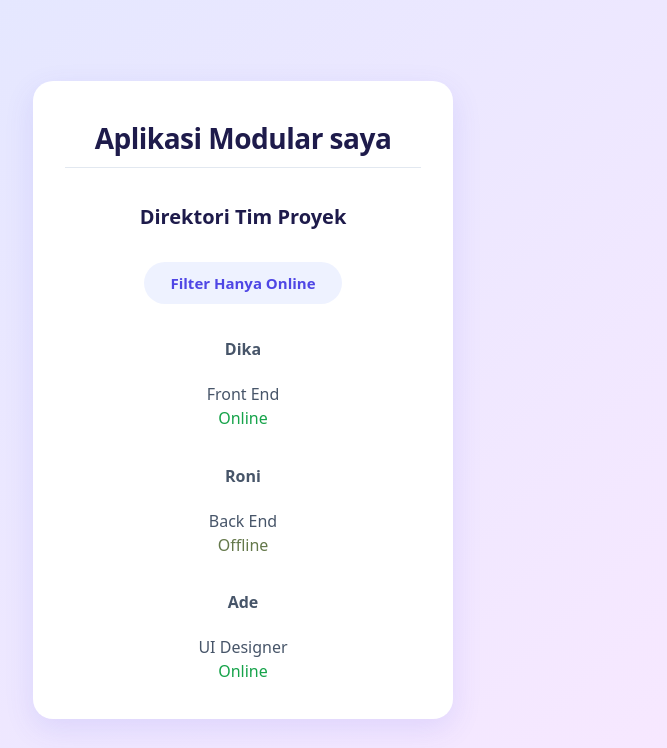
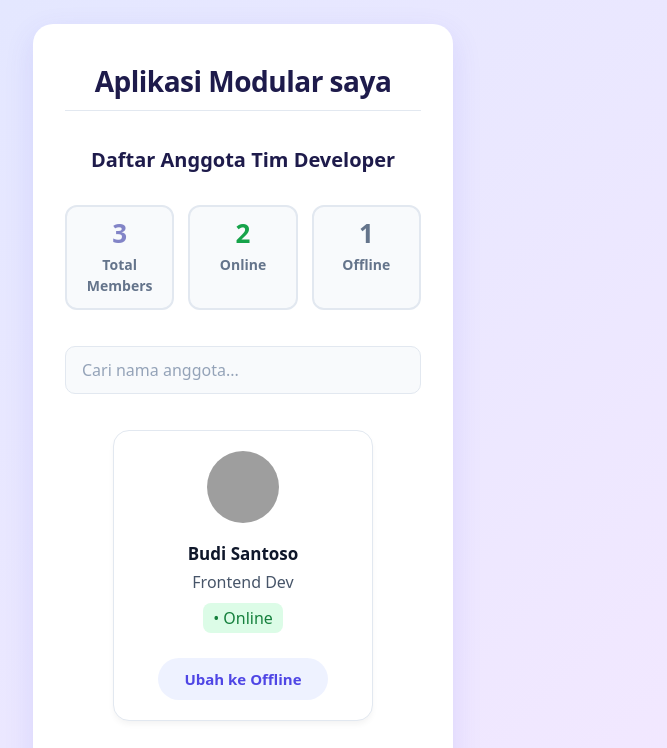
Before and after one commit to Roni-Kurnia/pelatihanKerja, a React (Vite) app: page / in a window 1280 px wide. Shown: the top 748 px of the page, without its empty margins (397-1064 px from the left). Built offline with nearby package versions, Linux system fonts and the light colour scheme; grey boxes are pictures that could not be loaded.

Commit message:
1.4 sementara

```diff
--- a/src/App.css
+++ b/src/App.css
@@ -152,3 +152,154 @@
     transform: translateY(0);
   }
 }
+
+/* ===== Team Directory ===== */
+.team-container {
+  width: 100%;
+}
+
+.stats-bar {
+  display: grid;
+  grid-template-columns: repeat(3, 1fr);
+  gap: 10px;
+  width: 100%;
+}
+
+.stat-box {
+  display: flex;
+  flex-direction: column;
+  gap: 2px;
+  padding: 14px 6px;
+  background: #f8fafc;
+  border: 1px solid var(--border);
+  border-radius: 12px;
+}
+
+.stat-number {
+  font-size: 26px;
+  font-weight: 700;
+  line-height: 1.1;
+  color: var(--text-h);
+}
+
+.stat-label {
+  font-size: 12px;
+  color: var(--text);
+}
+
+.stat-online .stat-number {
+  color: #16a34a;
+}
+
+.stat-offline .stat-number {
+  color: #64748b;
+}
+
+.card-item {
+  width: 100%;
+  padding: 14px 16px;
+  text-align: left;
+  background: #fff;
+  border: 1px solid var(--border);
+  border-radius: 12px;
+  transition: box-shadow 0.2s, transform 0.2s;
+}
+
+.card-item:hover {
+  box-shadow: 0 6px 16px rgba(79, 70, 229, 0.1);
+  transform: translateY(-1px);
+}
+
+.card-item h4 {
+  margin: 0;
+  font-size: 16px;
+  color: var(--text-h);
+}
+
+.card-item p {
+  margin: 2px 0 8px;
+  font-size: 14px;
+}
+
+.status {
+  display: inline-block;
+  padding: 2px 10px;
+  font-size: 12px;
+  font-weight: 600;
+  border-radius: 999px;
+}
+
+.status.online {
+  color: #15803d;
+  background: #dcfce7;
+}
+
+.status.offline {
+  color: #64748b;
+  background: #f1f5f9;
+}
+
+.empty-state {
+  width: 100%;
+  padding: 14px 16px;
+  font-size: 15px;
+  color: #92400e;
+  background: #fffbeb;
+  border: 1px solid #fde68a;
+  border-radius: 12px;
+}
+
+/* src/App.css (Tambahkan di bagian bawah) */
+
+.directory-container { max-width: 900px; margin: 0 auto; padding: 24px; text-align: center; }
+.directory-title { font-size: 28px; color: #0f172a; margin-bottom: 16px; }
+
+/* Widget 3-Card Statistik (Hasil Tugas Modul 1.3 - Desain Tetap Utuh) */
+.stats-bar {
+  display: grid; grid-template-columns: repeat(3, 1fr);
+  gap: 14px; max-width: 500px; margin: 0 auto 24px auto;
+}
+.stat-box {
+  background: #f8fafc; border: 2px solid #e2e8f0;
+  border-radius: 12px; padding: 12px 16px; text-align: center;
+}
+.stat-num { font-size: 26px; font-weight: 800; color: #8284c7; line-height: 1.1; }
+.stat-num.online { color: #16a34a; }
+.stat-num.offline { color: #64748b; }
+.stat-label { font-size: 14px; font-weight: 600; color: #64748b; margin-top: 4px; }
+
+.search-input {
+  width: 100%; max-width: 420px; padding: 12px 18px;
+  border: 1.5px solid #cbd5e1; border-radius: 18px;
+  font-size: 16px; margin-bottom: 24px; outline: none;
+}
+.search-input:focus { border-color: #3b82f6; }
+
+/* Grid Responsif Pengganti List Vertikal 1.3 */
+.team-grid {
+  display: grid; grid-template-columns: repeat(auto-fill, minmax(260px, 1fr));
+  gap: 28px;
+}
+
+.team-card {
+  background: #ffffff; border: 1px solid #e2e8f0;
+  border-radius: 16px; padding: 20px; box-shadow: 0 4px 6px -1px rgba(0,0,0,0.05);
+}
+.card-avatar { width: 72px; height: 72px; border-radius: 50%; margin-bottom: 12px; }
+.card-name { font-size: 20px; font-weight: 700; color: #0f172a; margin-bottom: 4px; }
+.card-role { font-size: 15px; color: #64748b; margin-bottom: 12px; }
+.badge-online { background: #dcfce7; color: #15803d; padding: 4px 10px; border-radius: 8px; }
+.badge-offline { background: #f1f5f9; color: #64748b; padding: 4px 10px; border-radius: 8px; }
+
+.btn-status-toggle {
+  margin-top: 14px; padding: 8px 14px; border: none;
+  background: #0f172a; color: #ffffff; border-radius: 8px;
+  cursor: pointer; font-weight: 600;
+}
+
+/* CSS Tambahan: Badges, Stars & Empty State (Tugas Mandiri) */
+.card-badges { display: flex; justify-content: center; gap: 8px; margin-bottom: 14px; }
+.badge-stars { background: #fef3c7; color: #b45309; padding: 4px 18px; border-radius: 8px; font-size: 13px; font-weight: 600; }
+.card-actions { display: flex; justify-content: center; gap: 8px; }
+.btn-star { margin-top: 14px; padding: 8px 14px; border: 1px solid #f59e0b; background: #fffbeb; color: #b45309; border-radius: 8px; cursor: pointer; font-weight: 600; }
+.empty-state { grid-column: 1 / -1; background: #fffbeb; border: 2px dashed #f59e0b; border-radius: 12px; padding: 28px; text-align: center; color: #b45309; font-weight: 600; }
--- /dev/null
+++ b/src/components/TeamCard.jsx
@@ -0,0 +1,29 @@
+function TeamCard({ id, name, role, avatar, status, onToggleStatus }) {
+  return (
+    <div className="team-card">
+      <img src={avatar} alt={name} className="card-avatar" />
+
+      <div className="card-info">
+        <h3 className="card-name">{name}</h3>
+        <p className="card-role">{role}</p>
+
+        <div style={{ marginBottom: '14px' }}>
+          <span className={`badge ${status === 'Online' ? 'badge-online' : 'badge-offline'}`}>
+            • {status}
+          </span>
+        </div>
+
+        <div className="card-actions">
+          <button
+            className="btn-status-toggle"
+            onClick={() => onToggleStatus(id)}
+          >
+            Ubah ke {status === 'Online' ? 'Offline' : 'Online'}
+          </button>
+        </div>
+      </div>
+    </div>
+  );
+}
+
+export default TeamCard;
--- a/src/components/TeamDirectory.jsx
+++ b/src/components/TeamDirectory.jsx
@@ -1,35 +1,77 @@
-import { useState } from "react";
-
-const daftarAnggota = [
-    { id: '1', nama: 'Dika', peran: 'Front End', isOnline: true },
-    { id: '2', nama: 'Roni', peran: 'Back End', isOnline: false },
-    { id: '3', nama: 'Ade', peran: 'UI Designer', isOnline: true }
-];
+// src/components/TeamDirectory.jsx (Bagian 1: State & Logika Bisnis)
+import { useState } from 'react';
+import TeamCard from './TeamCard';
 
 function TeamDirectory() {
-    const [hanyaOnline, setHanyaOnline] = useState(false);
-    const dataTampil = hanyaOnline
-        ? daftarAnggota.filter((i) => i.isOnline)
-        : daftarAnggota;
+  const [members, setMembers] = useState([
+    { id: 1, name: 'Budi Santoso', role: 'Frontend Dev', status: 'Online', avatar: 'https://i.pravatar.cc/150?u=1' },
+    { id: 2, name: 'Siti Rahma', role: 'UI/UX Designer', status: 'Offline', avatar: 'https://i.pravatar.cc/150?u=2' },
+    { id: 3, name: 'Ahmad Fauzi', role: 'Backend Engineer', status: 'Online', avatar: 'https://i.pravatar.cc/150?u=3' }
+  ]);
+  const [searchTerm, setSearchTerm] = useState('');
 
-    return (
-        <div className="team-container">
-            <h2>Direktori Tim Proyek</h2>
-            <button onClick={() => setHanyaOnline(!hanyaOnline)}>
-                {hanyaOnline ? 'Tampilkan Semua' : 'Filter Hanya Online'}
-            </button>
-            {dataTampil.map((anggota) => (
-                <div className="card-item" key={anggota.id}>
-                    <h4>{anggota.nama}</h4>
-                    <p>{anggota.peran}</p>
-                    <span style={{color: anggota.isOnline ? '#16a34a' : '#64784a'}}>
-                        {anggota.isOnline ? 'Online' : 'Offline'}
-                    </span>
-                </div>
-            ))}
+  // 1. Kalkulasi Widget 3-Card Statistik (Hasil Tugas Modul 1.3 - Desain Tetap Utuh)
+  const totalMembers = members.length;
+  const onlineMembers = members.filter((n) => n.status === 'Online').length;
+  const offlineMembers = totalMembers - onlineMembers;
 
+  // 2. Handler Lifting State Up: Toggle Status Kehadiran
+  const handleToggleStatus = (id) => {
+    setMembers((prev) =>
+      prev.map((m) =>
+        m.id === id ? { ...m, status: m.status === 'Online' ? 'Offline' : 'Online' } : m
+      )
+    );
+  };
+
+  // 3. Filter Pencarian Anggota Tim Realtime
+  const filteredMembers = members.filter((m) =>
+    m.name.toLowerCase().includes(searchTerm.toLowerCase())
+  );
+
+return (
+  <div className="directory-container">
+    <h2 className="directory-title">Daftar Anggota Tim Developer</h2>
+
+    {/* 1. Widget 3-Card Statistik (Hasil Tugas Modul 1.3 - Desain Tetap Utuh) */}
+    <div className="stats-bar">
+      <div className="stat-box">
+        <div className="stat-num">{totalMembers}</div>
+        <div className="stat-label">Total Members</div>
+      </div>
+      <div className="stat-box">
+        <div className="stat-num online">{onlineMembers}</div>
+        <div className="stat-label">Online</div>
+      </div>
+      <div className="stat-box">
+        <div className="stat-num offline">{offlineMembers}</div>
+        <div className="stat-label">Offline</div>
+      </div>
+    </div>
+
+    {/* 2. Live Search Bar */}
+    <input
+      type="text"
+      placeholder="Cari nama anggota..."
+      value={searchTerm}
+      onChange={(e) => setSearchTerm(e.target.value)}
+      className="search-input"
+    />
+
+    {/* 3. Grid Kartu Anggota dengan Penanganan Empty State */}
+    <div className="team-grid">
+      {filteredMembers.length === 0 ? (
+        <div className="empty-state">
+          ⚠️ Tidak ada anggota tim yang cocok dengan kata kunci "{searchTerm}".
         </div>
-    );
+      ) : (
+        filteredMembers.map((member) => (
+          <TeamCard key={member.id} {...member} onToggleStatus={handleToggleStatus} />
+        ))
+      )}
+    </div>
+  </div>
+);
 }
 
 export default TeamDirectory;
--- a/src/index.css
+++ b/src/index.css
@@ -40,3 +40,14 @@ h3 {
 p {
   margin: 0;
 }
+
+html,
+body {
+  -ms-overflow-style: none;
+  scrollbar-width: none;
+}
+
+html::-webkit-scrollbar,
+body::-webkit-scrollbar {
+  display: none;
+}
```
Also changed, not shown: 1 other file (tests, documents, lock files or other folders).
